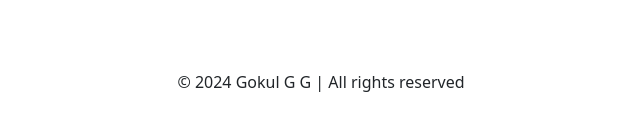
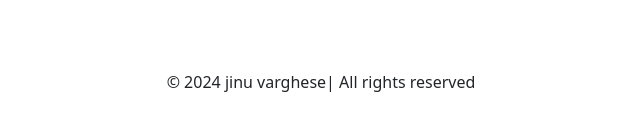
Before and after one commit to Jinu07-web/entri, a plain HTML site: page index.html in a window 1280 px wide. Shown: the part 1751-1881 px from the top of the page, 319-959 px from the left. Drawn offline with nearby package versions, Linux system fonts and the light colour scheme.

Commit message:
first commit

```diff
--- a/index.html
+++ b/index.html
@@ -159,7 +159,7 @@
         <div class="container-fluid mt-5 p-5 bg-secondary-subtle text-center">
           <div class="row">
             <div class="col-12">
-              <p>&#169;	2024 Gokul G G | All rights reserved</p>
+              <p>&#169;	2024 jinu varghese| All rights reserved</p>
             </div>
           </div>
         </div>
```
